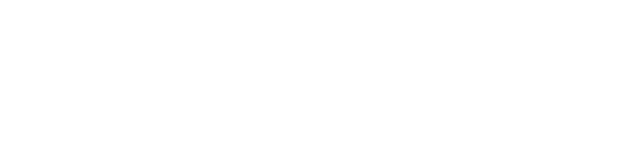
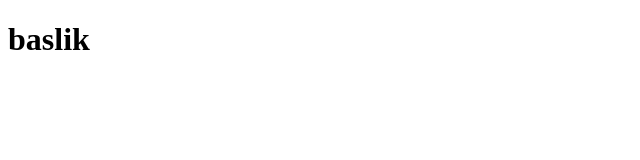
Before and after one commit to harputsamed/proje1, a plain HTML site: page index.html in a window 1280 px wide. Shown: the whole page, without its empty margins (0-640 px from the left). Drawn offline with Linux system fonts and the light colour scheme.

Commit message:
baslik eklendi

```diff
--- a/index.html
+++ b/index.html
@@ -6,6 +6,6 @@
     <title>Document</title>
 </head>
 <body>
-
+   <h1>baslik</h1>
 </body>
 </html>
```
